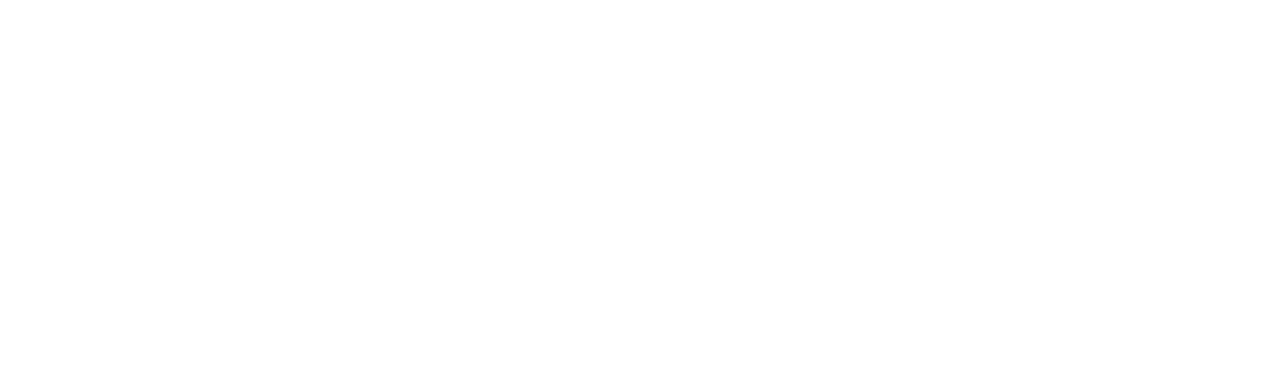
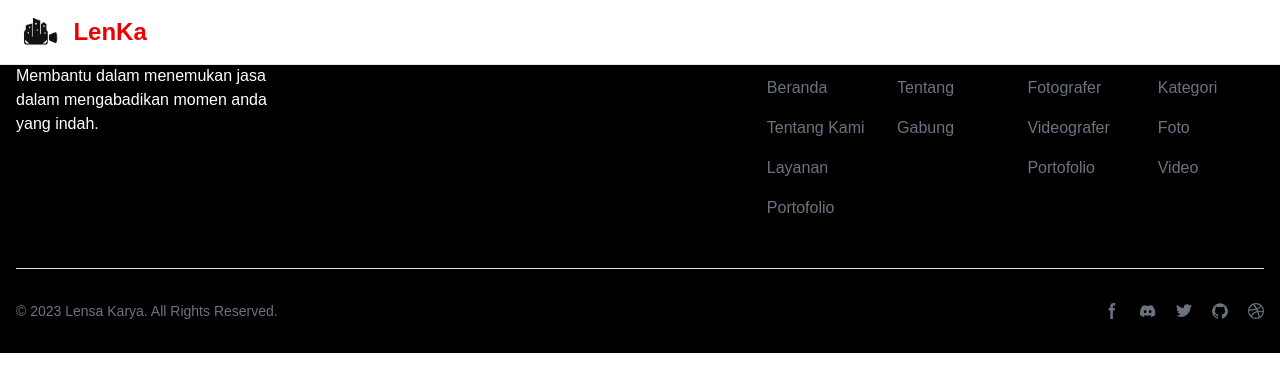
Before and after one commit to bendinuralif/Lensa-Karya, a React (Vite) app: page /layoutlogin in a window 1280 px wide. Before the commit this address had no page. Shown: the top 392 px of the page. Built offline with nearby package versions, Linux system fonts and the light colour scheme.

Commit message:
keterangan alnando

```diff
--- a/src/App.jsx
+++ b/src/App.jsx
@@ -11,6 +11,8 @@
 import Verifikasi from './pages/Verifikasi';
 import Katasandibaru from './pages/Katasandibaru';
 import Daftar from './pages/Daftar';
+import Navbarlogin from './component/Navbarlogin';
+import Layoutlogin from './pages/Layoutlogin';
 
 function App() {
   return (
@@ -25,6 +27,8 @@
         <Route path='/verifikasi' element={<Verifikasi />} />
         <Route path='/katasandibaru' element={<Katasandibaru />} />
         <Route path='/daftar' element={<Daftar />} />
+        <Route path='/navbarlogin' element={<Navbarlogin />} />
+        <Route path='/layoutlogin' element={<Layoutlogin />} />
       </Routes>
     </BrowserRouter>
   );
--- a/src/component/Carousel.jsx
+++ b/src/component/Carousel.jsx
@@ -6,7 +6,7 @@
   return (
     <>
       <div className='h-56 sm:h-64 xl:h-80 2xl:h-96 mb-8'>
-        <Carousel style={{ width: '100%', height: '160%' }}>
+        <Carousel style={{ width: '100%', height: '191%' }}>
           <img src={Images} alt='...' className='object-cover w-full h-full' />
           <img src={Images2} alt='...' className='object-cover w-full h-full' />
           {/* <img src={Images} alt='...' />
--- a/src/component/Navbar.jsx
+++ b/src/component/Navbar.jsx
@@ -11,7 +11,7 @@
   };
 
   return (
-    <nav className='bg-white fixed w-full z-20 top-0 border-b border-gray-200'>
+    <nav className='bg-white fixed w-full z-20 top-0 border-b border-gray-200 shadow-md'>
       <div className='max-w-screen-xl flex items-center justify-between mx-auto p-4'>
         <Link to='/' className='flex items-center space-x-3'>
           <img src={Logo} alt='LenKa Logo' className='h-8' />
--- /dev/null
+++ b/src/component/Navbarlogin.jsx
@@ -0,0 +1,28 @@
+import React, { useState } from "react";
+import { Link } from "react-router-dom";
+import Logo from "../assets/images/lenka.png";
+
+
+const Navbarlogin = () => {
+  const [isMenuOpen, setMenuOpen] = useState(false);
+
+  const handleMenuToggle = () => {
+    setMenuOpen(!isMenuOpen);
+  };
+
+  return (
+    <nav className="bg-white fixed w-full z-20 top-0 border-b border-gray-200 shadow-md">
+      <div className="max-w-screen-xl flex items-center mx-auto p-4">
+        <Link to="/" className="flex items-center space-x-3">
+          <img src={Logo} alt="LenKa Logo" className="h-8" />
+          <span className="self-center text-2xl font-semibold whitespace-nowrap text-[#EC0000]">
+            LenKa
+          </span>
+        </Link>
+
+      </div>
+    </nav>
+  );
+};
+
+export default Navbarlogin;
--- a/src/component/Photographer.jsx
+++ b/src/component/Photographer.jsx
@@ -13,7 +13,7 @@
         <p className='pt-6 pb-4 text-xl font-bold'>
           Rekomendasi <span className='text-red-600'>Pilihan</span>
         </p>
-        <p>Selengkapnya >></p>
+        <p>Selengkapnya</p>
       </div>
       <div className='flex flex-row justify-center w-full mx-auto gap-8'>
         <div
--- a/src/pages/Daftar.jsx
+++ b/src/pages/Daftar.jsx
@@ -1,10 +1,10 @@
 import React from 'react'
-import Layout from './Layout'
 import '../assets/css/login.css'
+import Layoutlogin from './Layoutlogin'
 
 const Daftar = () => {
   return (
-    <Layout>
+    <Layoutlogin>
         <div className="page">
       <div className="cover">
             <h3>LUPA SANDI</h3>
@@ -18,7 +18,7 @@
 
         </div>
         </div>
-    </Layout>
+    </Layoutlogin>
   )
 }
 
--- a/src/pages/Home.jsx
+++ b/src/pages/Home.jsx
@@ -7,7 +7,6 @@
 import Kategori from '../component/Kategori';
 import Images from '../assets/images/carousel1.png';
 import Images2 from '../assets/images/carousel2.png';
-import Pgcamera from '../component/Pgcamera';
 
 const Home = () => {
   return (
--- a/src/pages/Katasandibaru.jsx
+++ b/src/pages/Katasandibaru.jsx
@@ -1,10 +1,10 @@
 import React from 'react'
-import Layout from './Layout'
 import '../assets/css/login.css'
+import Layoutlogin from './Layoutlogin'
 
 const Katasandibaru = () => {
   return (
-    <Layout>
+    <Layoutlogin>
         <div className="page">
       <div className="cover">
             <h3>LUPA SANDI</h3>
@@ -16,7 +16,7 @@
 
         </div>
         </div>
-    </Layout>
+    </Layoutlogin>
   )
 }
 
--- /dev/null
+++ b/src/pages/Layoutlogin.jsx
@@ -0,0 +1,16 @@
+import React from 'react';
+import Navbarlogin from '../component/Navbarlogin';
+import Footer from '../component/Footer';
+import { Carousel } from '@material-tailwind/react';
+
+const Layoutlogin = ({ children }) => {
+  return (
+    <div className='min-h-screen'>
+      <Navbarlogin />
+      {children}
+      <Footer />
+    </div>
+  );
+};
+
+export default Layoutlogin;
--- a/src/pages/Login.jsx
+++ b/src/pages/Login.jsx
@@ -1,10 +1,10 @@
 import React from 'react'
-import Layout from './Layout'
 import '../assets/css/login.css'
+import Layoutlogin from './Layoutlogin'
 
 const Login = () => {
   return (
-    <Layout>
+    <Layoutlogin>
         <div className="page">
       <div className="cover">
             <h3>MASUK</h3>
@@ -22,7 +22,7 @@
             </div>
         </div>
         </div>
-    </Layout>
+    </Layoutlogin>
   )
 }
 
--- a/src/pages/Lupasandi.jsx
+++ b/src/pages/Lupasandi.jsx
@@ -1,10 +1,11 @@
 import React from 'react'
 import Layout from './Layout'
 import '../assets/css/login.css'
+import Layoutlogin from './Layoutlogin'
 
 const Lupasandi = () => {
   return (
-    <Layout>
+    <Layoutlogin>
         <div className="page">
       <div className="cover">
             <h3>LUPA SANDI</h3>
@@ -14,7 +15,7 @@
 
         </div>
         </div>
-    </Layout>
+    </Layoutlogin>
   )
 }
 
--- a/src/pages/Verifikasi.jsx
+++ b/src/pages/Verifikasi.jsx
@@ -1,10 +1,10 @@
 import React from 'react'
-import Layout from './Layout'
 import '../assets/css/login.css'
+import Layoutlogin from './Layoutlogin'
 
 const Verifikasi = () => {
   return (
-    <Layout>
+    <Layoutlogin>
         <div className="page">
       <div className="cover">
             <h3>LUPA SANDI</h3>
@@ -14,7 +14,7 @@
 
         </div>
         </div>
-    </Layout>
+    </Layoutlogin>
   )
 }
 
```
